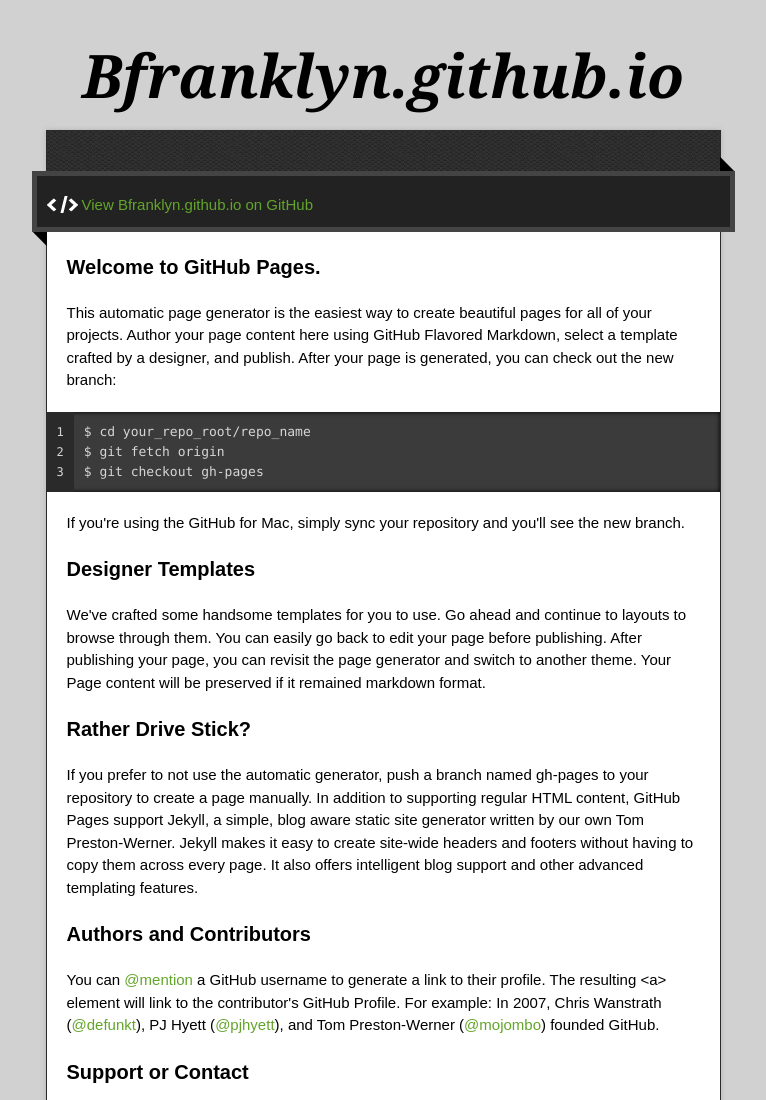
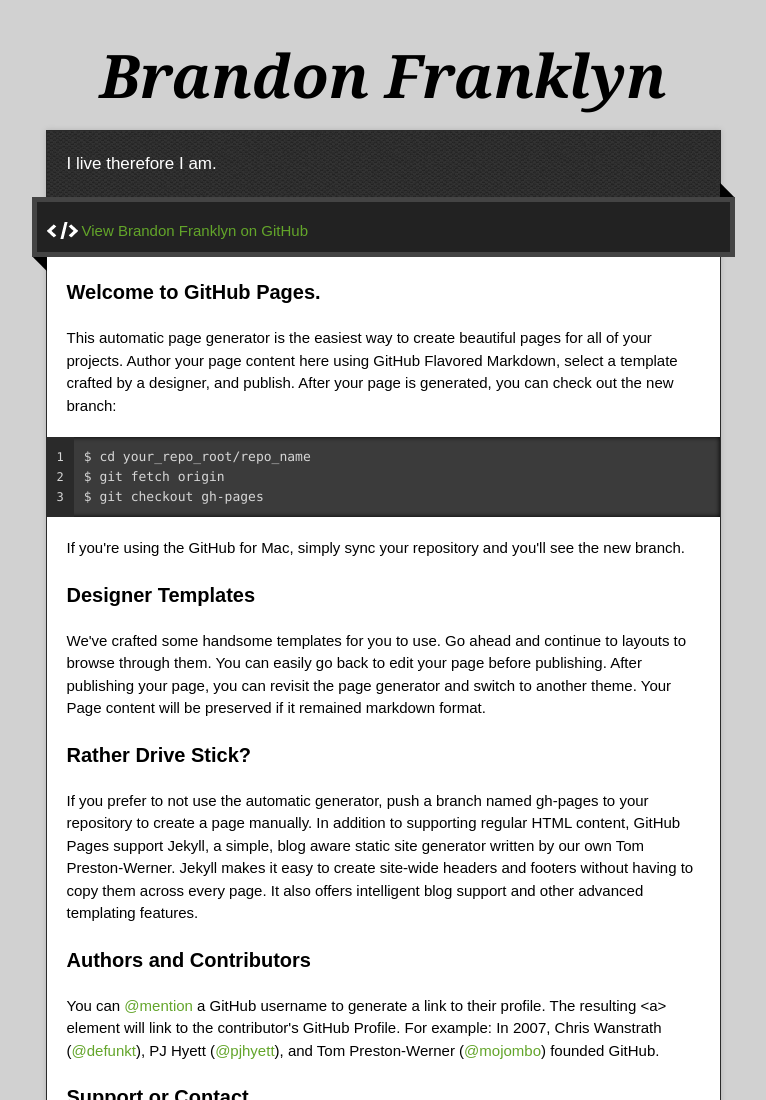
Before and after one commit to thegarfieldgray/bfranklyn.github.io, a plain HTML site: page index.html in a window 1280 px wide. Shown: the top 1100 px of the page, without its empty margins (257-1023 px from the left). Drawn offline with nearby package versions, Linux system fonts and the light colour scheme.

Commit message:
Replace master branch with page content via GitHub

```diff
--- a/index.html
+++ b/index.html
@@ -11,8 +11,8 @@
   <script type="text/javascript" src="https://ajax.googleapis.com/ajax/libs/jquery/1.7.1/jquery.min.js"></script>
   <script type="text/javascript" src="javascripts/script.js"></script>
 
-  <title>Bfranklyn.github.io</title>
-  <meta name="description" content="">
+  <title>Brandon Franklyn</title>
+  <meta name="description" content="I live therefore I am.">
 
   <meta name="viewport" content="width=device-width,initial-scale=1">
 
@@ -22,14 +22,14 @@
 
   <div class="wrapper">
     <header>
-      <h1 class="title">Bfranklyn.github.io</h1>
+      <h1 class="title">Brandon Franklyn</h1>
     </header>
     <div id="container">
-      <p class="tagline"></p>
+      <p class="tagline">I live therefore I am.</p>
       <div id="main" role="main">
         <div class="download-bar">
         <div class="inner">
-          <a href="https://github.com/bfranklyn" class="code">View Bfranklyn.github.io on GitHub</a>
+          <a href="https://github.com/bfranklyn" class="code">View Brandon Franklyn on GitHub</a>
         </div>
         <span class="blc"></span><span class="trc"></span>
         </div>
```
Also changed, not shown: params.json (+1 -1 lines).
